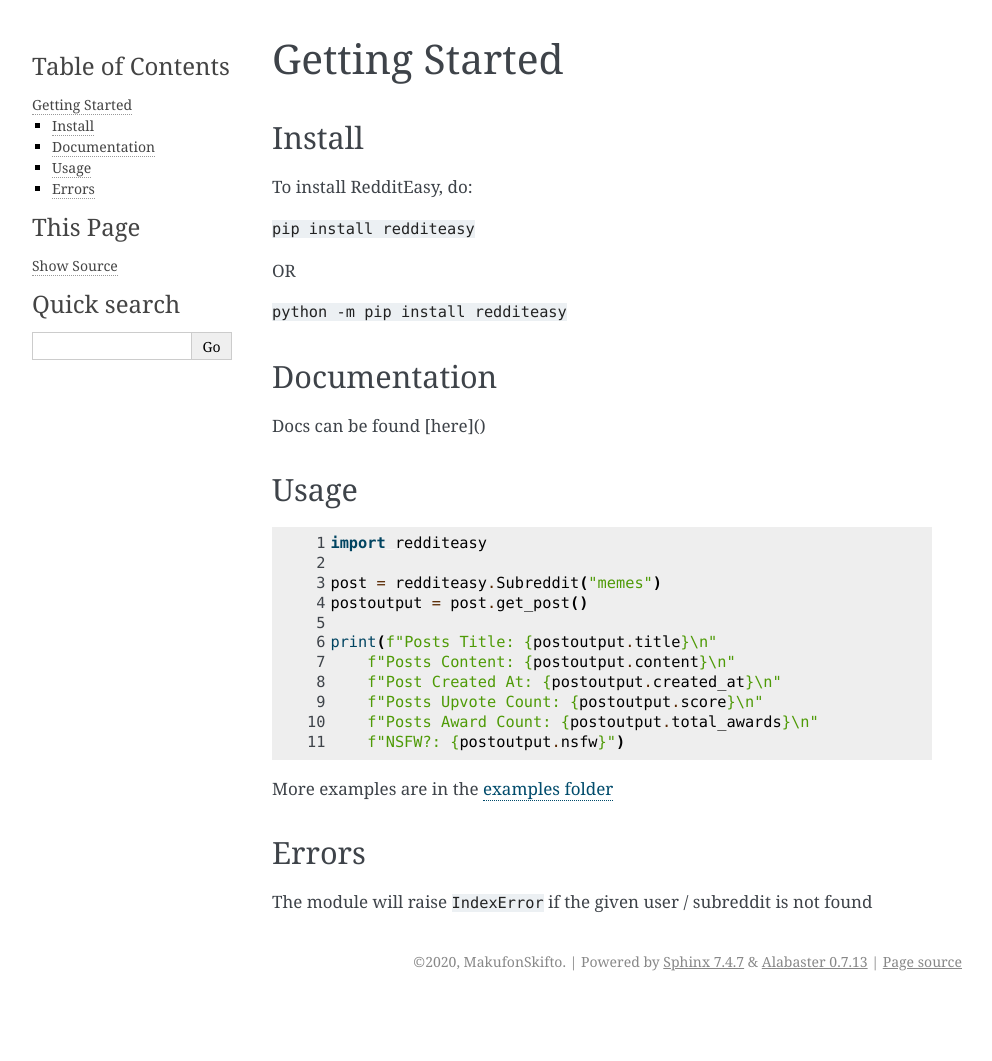
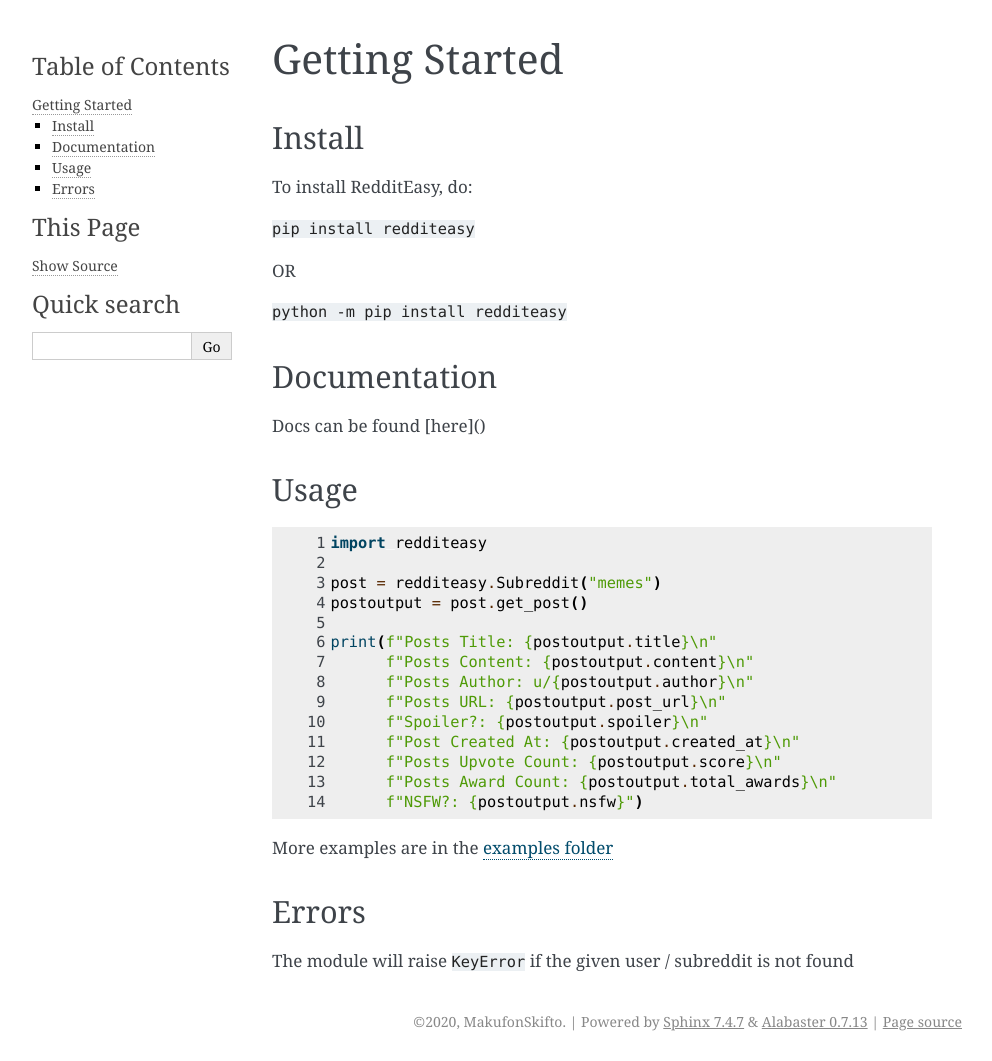
Before and after one commit to mrsrmn/RedditEasy, a Sphinx documentation site: the page built from docs/source/start.rst, in a window 1280 px wide. Shown: the whole page, without its empty margins (148-1140 px from the left). Built offline with Sphinx 7.4.7, drawn with Linux system fonts in a browser that asks for light colours; before the commit the page ends 1001 px from its top, so only the background shows below that.

Commit message:
Changed the docs

```diff
--- a/docs/source/start.rst
+++ b/docs/source/start.rst
@@ -27,15 +27,18 @@
   postoutput = post.get_post()
 
   print(f"Posts Title: {postoutput.title}\n"
-      f"Posts Content: {postoutput.content}\n"
-      f"Post Created At: {postoutput.created_at}\n"
-      f"Posts Upvote Count: {postoutput.score}\n"
-      f"Posts Award Count: {postoutput.total_awards}\n"
-      f"NSFW?: {postoutput.nsfw}")
+        f"Posts Content: {postoutput.content}\n"
+        f"Posts Author: u/{postoutput.author}\n"
+        f"Posts URL: {postoutput.post_url}\n"
+        f"Spoiler?: {postoutput.spoiler}\n"
+        f"Post Created At: {postoutput.created_at}\n"
+        f"Posts Upvote Count: {postoutput.score}\n"
+        f"Posts Award Count: {postoutput.total_awards}\n"
+        f"NSFW?: {postoutput.nsfw}")
 
 
 More examples are in the `examples folder <https://github.com/MakufonSkifto/RedditEasy/tree/main/examples>`_
 
 Errors
 -------------
-The module will raise ``IndexError`` if the given user / subreddit is not found
+The module will raise ``KeyError`` if the given user / subreddit is not found
```
Also changed, not shown: README.md (+5 -1 lines).
